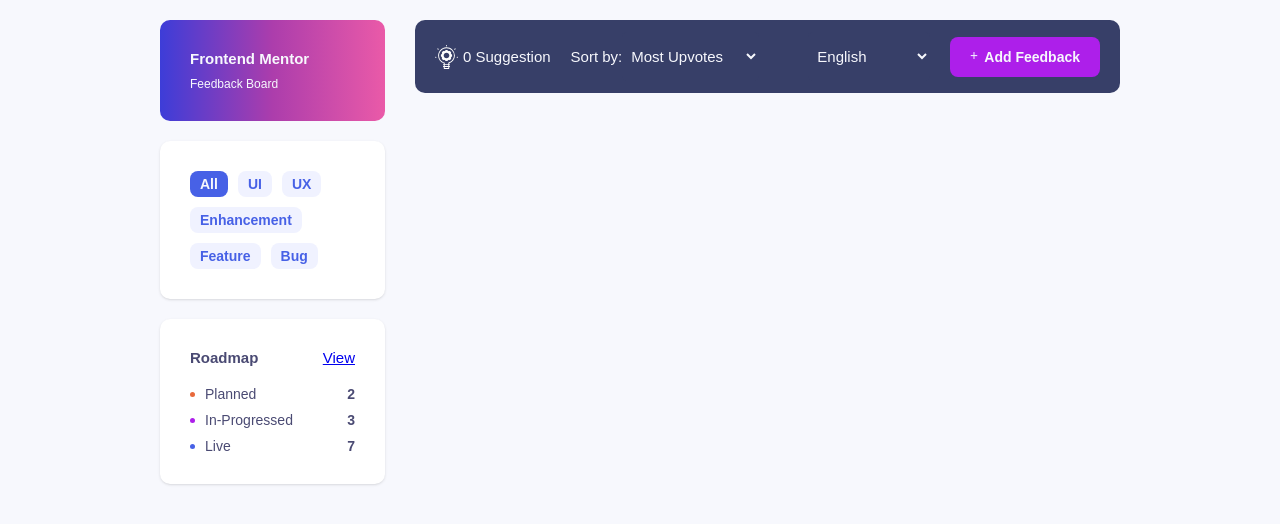
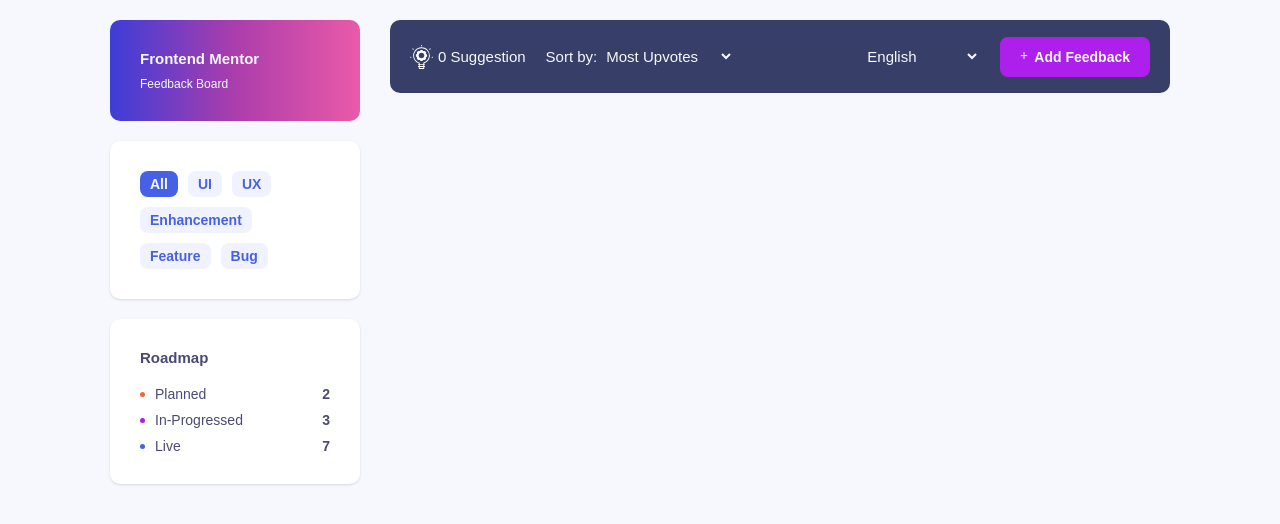
Before and after one commit to MaryamBahangeh/product-feedback-app, a React (Vite) app: page / in a window 1280 px wide. Shown: the top 524 px of the page. Built offline with nearby package versions, Linux system fonts and the light colour scheme.

Commit message:
[UPDATE] delete fa from languages, delete some sort options, update pagewidth

```diff
--- a/src/components/RoadMap/RoadMap.tsx
+++ b/src/components/RoadMap/RoadMap.tsx
@@ -1,4 +1,4 @@
-import { Link } from "react-router";
+// import { Link } from "react-router";
 
 import clsx from "clsx";
 
@@ -18,7 +18,7 @@ function RoadMap({ className }: Props) {
     <Card className={clsx(styles["roadmap"], className)}>
       <div className={styles.title}>
         <h4>{t("roadMap.roadMap")}</h4>
-        <Link to="./">{t("roadMap.view")}</Link>
+        {/*<Link to="./">{t("roadMap.view")}</Link>*/}
       </div>
 
       <div className={styles.options}>
--- a/src/dropdown-options/language-options.ts
+++ b/src/dropdown-options/language-options.ts
@@ -3,5 +3,5 @@ import { DropdownOption } from "@/models/dropdown-type.ts";
 export const LANGUAGE_DROPDOWN_OPTIONS: DropdownOption[] = [
   { value: "en", translationKey: "toolbar.languages.en" },
   { value: "nl", translationKey: "toolbar.languages.nl" },
-  { value: "fa", translationKey: "toolbar.languages.fa" },
+  // { value: "fa", translationKey: "toolbar.languages.fa" },
 ];
--- a/src/dropdown-options/sort-options.ts
+++ b/src/dropdown-options/sort-options.ts
@@ -3,9 +3,9 @@ import { DropdownOption } from "@/models/dropdown-type.ts";
 export const SORT_OPTIONS: DropdownOption[] = [
   { value: "rank", translationKey: "toolbar.sortOptions.mostUpVotes" },
   { value: "title", translationKey: "toolbar.sortOptions.title" },
-  { value: "comments", translationKey: "toolbar.sortOptions.comments" },
-  {
-    value: "suggestionType",
-    translationKey: "toolbar.sortOptions.category",
-  },
+  // { value: "comments", translationKey: "toolbar.sortOptions.comments" },
+  // {
+  //   value: "suggestionType",
+  //   translationKey: "toolbar.sortOptions.category",
+  // },
 ] as const;
--- a/src/index.css
+++ b/src/index.css
@@ -33,7 +33,7 @@ body {
   background-color: var(--color-background);
   color: var(--color-foreground);
 
-  inline-size: min(100rem, 100%);
+  inline-size: min(110rem, 100%);
 
   margin-inline: auto;
 
```
